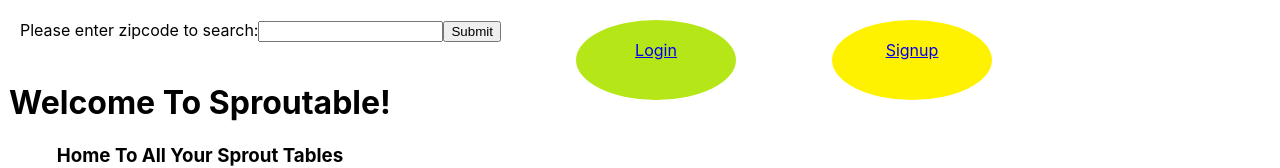
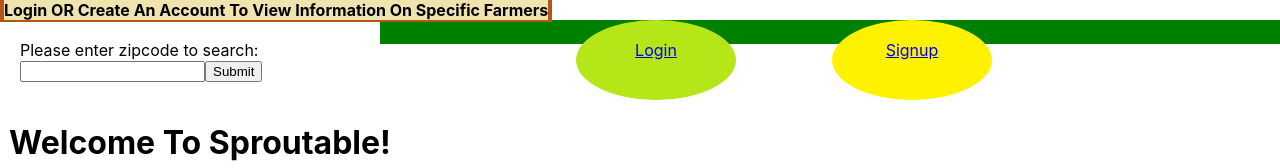
Before and after one commit to FluxOfPingIntegers/sproutable-frontend, a React (Create React App) app: page / in a window 1280 px wide. Shown: the top 168 px of the page. Built offline with nearby package versions, Linux system fonts and the light colour scheme.

Commit message:
populating guest navbar

```diff
--- a/src/components/Nav.js
+++ b/src/components/Nav.js
@@ -28,6 +28,10 @@
 
   const authOptions = (
     <>
+    <ul className="userNav">
+      <li><strong>Login OR Create An Account To View Information On Specific Farmers</strong></li>
+      <li id="line"></li>
+    </ul>
     <div id="greenOption">
       <NavLink to="/users/login" onMouseEnter={handleMouseEnter}
         onMouseLeave={handleMouseLeave} id="loginButton" className={buttonSize("loginButton")}>Login</NavLink>
```
